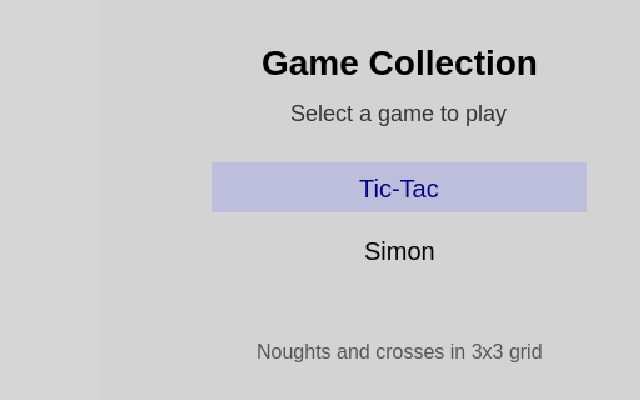
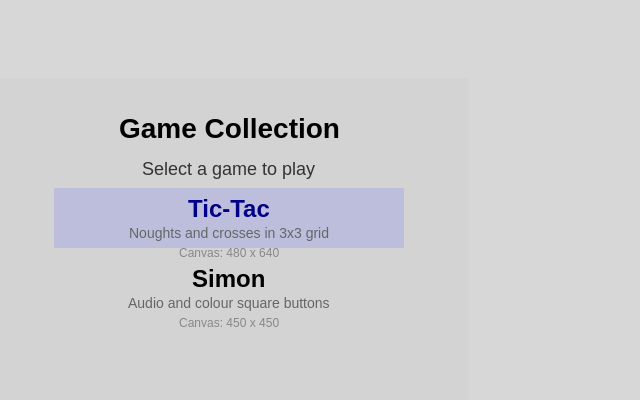
Before and after one commit to jpmckeown/westover_phaser_mini, a website built with Vite: page index.html in a window 1280 px wide. Shown: the whole page, without its empty margins (411-1051 px from the left). Built offline with nearby package versions, Linux system fonts and the light colour scheme.

Commit message:
canvas size changes between menu and game scenes

```diff
--- a/index.html
+++ b/index.html
@@ -6,17 +6,14 @@
    <title>TicTac Phaser 3</title>
    <style>
       html,
-      body,
-      .container {
+      body {
          margin: 0px;
-         height: 100vh;
-         width: 100vw;
-         overflow: hidden;
+         padding: 0px;
          background: #d7d7d7;
          display: flex;
-         flex-direction: column;
          align-items: center;
          justify-content: center;
+         min-height: 100vh;
       }
    </style>
 </head>
--- a/src/MainMenu.ts
+++ b/src/MainMenu.ts
@@ -4,6 +4,8 @@
    key: string;
    title: string;
    description: string;
+   width?: number;  // Optional custom width
+   height?: number; // Optional custom height
 }
 
 export class MainMenu extends Phaser.Scene {
@@ -11,12 +13,16 @@
       {
          key: 'TicTacGame',
          title: 'Tic-Tac',
-         description: 'Noughts and crosses in 3x3 grid'
+         description: 'Noughts and crosses in 3x3 grid',
+         width: 480,
+         height: 640
       },
       {
          key: 'SimonGame',
          title: 'Simon',
-         description: 'Audio and colour square buttons'
+         description: 'Audio and colour square buttons',
+         width: 450,  // Different size for Simon
+         height: 450
       },
    ];
 
@@ -31,6 +37,9 @@
    }
 
    create(): void {
+      // Ensure menu uses standard size
+      this.scale.resize(480, 640);
+
       const width = this.scale.width;
       const height = this.scale.height;
 
@@ -62,19 +71,24 @@
       this.createMenu();
 
       // Add keyboard input
-      this.input.keyboard.on('keydown-UP', () => this.changeSelection(-1));
-      this.input.keyboard.on('keydown-DOWN', () => this.changeSelection(1));
-      this.input.keyboard.on('keydown-ENTER', () => this.startGame());
-      this.input.keyboard.on('keydown-SPACE', () => this.startGame());
+      this.input.keyboard?.on('keydown-UP', () => this.changeSelection(-1));
+      this.input.keyboard?.on('keydown-DOWN', () => this.changeSelection(1));
+      this.input.keyboard?.on('keydown-ENTER', () => this.startGame());
+      this.input.keyboard?.on('keydown-SPACE', () => this.startGame());
    }
 
    private createMenu(): void {
       const startY = 150;
-      const spacing = 50;
+      const spacing = 70;
 
       // Clear existing menu items
       this.menuItems.forEach(item => item.destroy());
       this.menuItems = [];
+
+      // Clear existing graphics
+      this.children.list
+         .filter(child => child instanceof Phaser.GameObjects.Rectangle)
+         .forEach(rect => rect.destroy());
 
       // make menu items
       this.gameList.forEach((game, index) => {
@@ -84,9 +98,9 @@
          if (index === this.selectedIndex) {
             this.add.rectangle(
                this.scale.width / 2,
-               y,
-               300,
-               40,
+               y - 10,
+               350,
+               60,
                0x6666ff,
                0.2
             ).setOrigin(0.5);
@@ -95,13 +109,14 @@
          // Game title text
          const menuItem = this.add.text(
             this.scale.width / 2,
-            y,
+            y - 20,
             game.title,
             {
                fontFamily: 'Arial',
-               fontSize: '20px',
+               fontSize: '24px',
                color: index === this.selectedIndex ? '#000088' : '#000000',
-               align: 'center'
+               align: 'center',
+               fontStyle: 'bold'
             }
          )
             .setOrigin(0.5)
@@ -115,20 +130,34 @@
                this.refreshMenu();
             });
 
+         // Game description
+         const description = this.add.text(
+            this.scale.width / 2,
+            y + 5,
+            game.description,
+            {
+               fontFamily: 'Arial',
+               fontSize: '14px',
+               color: '#666666',
+               align: 'center'
+            }
+         ).setOrigin(0.5);
+
+         // Canvas size info
+         const sizeInfo = this.add.text(
+            this.scale.width / 2,
+            y + 25,
+            `Canvas: ${game.width || 480} x ${game.height || 640}`,
+            {
+               fontFamily: 'Arial',
+               fontSize: '12px',
+               color: '#888888',
+               align: 'center'
+            }
+         ).setOrigin(0.5);
+
          this.menuItems.push(menuItem);
       });
-
-      this.add.text(
-         this.scale.width / 2,
-         startY + this.gameList.length * spacing + 30,
-         this.gameList[this.selectedIndex].description,
-         {
-            fontFamily: 'Arial',
-            fontSize: '16px',
-            color: '#555555',
-            align: 'center'
-         }
-      ).setOrigin(0.5);
    }
 
    private changeSelection(direction: number): void {
@@ -143,6 +172,12 @@
 
    private startGame(): void {
       const selectedGame = this.gameList[this.selectedIndex];
+
+      // Resize canvas if the game specifies custom dimensions
+      if (selectedGame.width && selectedGame.height) {
+         this.scale.resize(selectedGame.width, selectedGame.height);
+      }
+
       this.scene.start(selectedGame.key);
    }
 }
--- a/src/SimonGame.ts
+++ b/src/SimonGame.ts
@@ -13,6 +13,10 @@
       super({ key: 'SimonGame' });
    }
 
+   init(): void {
+      this.scale.resize(450, 450);
+   }
+
    preload(): void {
       this.load.audio(ASSET_KEYS.SOUND1, 'assets/audio/simonSound1.mp3');
       this.load.audio(ASSET_KEYS.SOUND2, 'assets/audio/simonSound2.mp3');
@@ -21,10 +25,10 @@
    }
 
    create(): void {
-      const button1 = this.#makeButton(20, 80, 0xdb0a8b);
-      const button2 = this.#makeButton(230, 80, 0x08c418);
-      const button3 = this.#makeButton(20, 290, 0xe6e600);
-      const button4 = this.#makeButton(230, 290, 0x0066cc);
+      const button1 = this.#makeButton(20, 60, 0xdb0a8b);
+      const button2 = this.#makeButton(230, 60, 0x08c418);
+      const button3 = this.#makeButton(20, 270, 0xe6e600);
+      const button4 = this.#makeButton(230, 270, 0x0066cc);
       //this.add.rectangle(20, 80, 200, 200, 0xdb0a8b).setOrigin(0);
 
       const backButton = this.add.text(20, 20, '< Menu', {
@@ -45,6 +49,7 @@
    }
 
    private returnToMenu(): void {
+      this.scale.resize(480, 640);
       this.scene.start('MainMenu');
    }
 }
--- a/src/TicTacGame.ts
+++ b/src/TicTacGame.ts
@@ -14,6 +14,11 @@
 
    constructor() {
       super({ key: 'TicTacGame' });
+   }
+
+   init(): void {
+      // ensure scene uses correct canvas size
+      this.scale.resize(480, 640);
    }
 
    preload(): void {
@@ -107,6 +112,7 @@
    }
 
    private returnToMenu(): void {
+      this.scale.resize(480, 640);
       this.scene.start('MainMenu');
    }
 }
--- a/src/main.ts
+++ b/src/main.ts
@@ -17,8 +17,8 @@
       parent: 'game-container',
       width: 480,
       height: 640,
-      mode: Phaser.Scale.FIT,
-      autoCenter: Phaser.Scale.CENTER_BOTH
+      mode: Phaser.Scale.NONE,
+      autoCenter: Phaser.Scale.CENTER_HORIZONTALLY
    },
    backgroundColor: '#d3d3d3',
    scene: [
```
